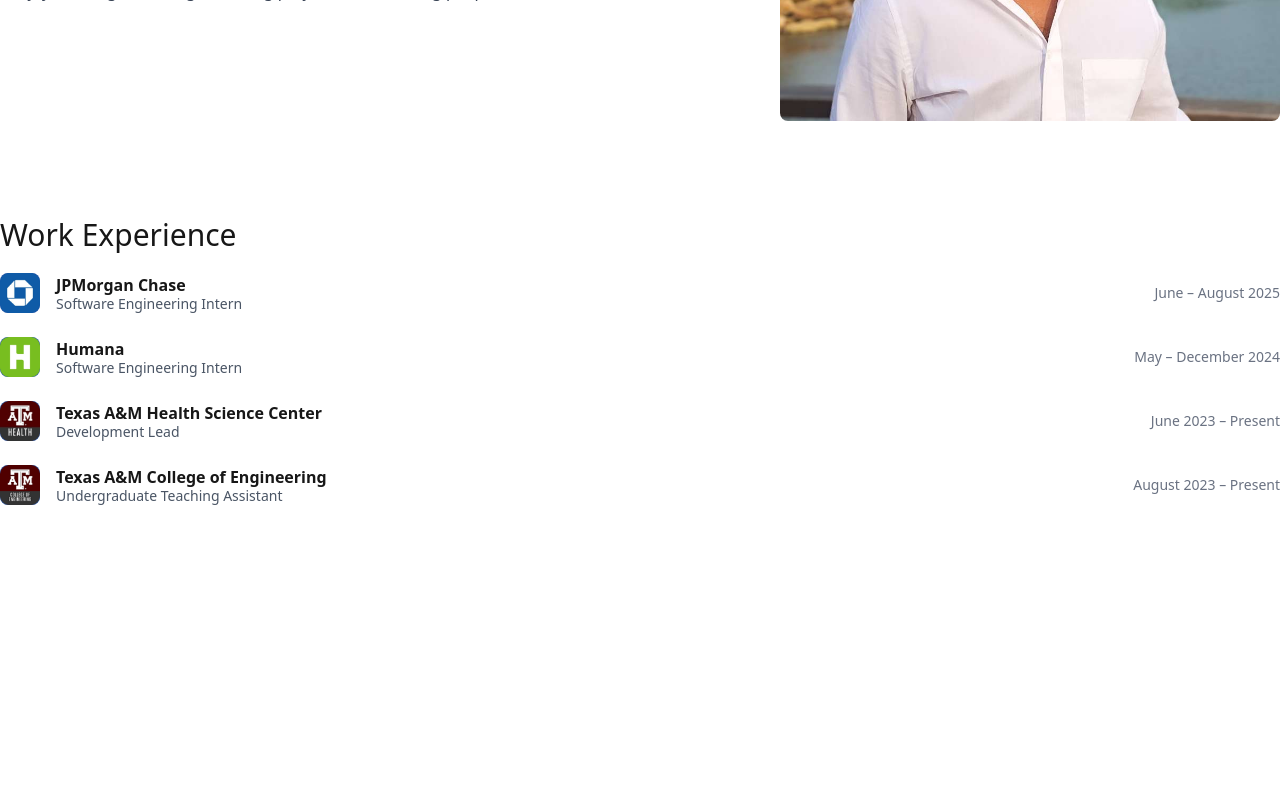
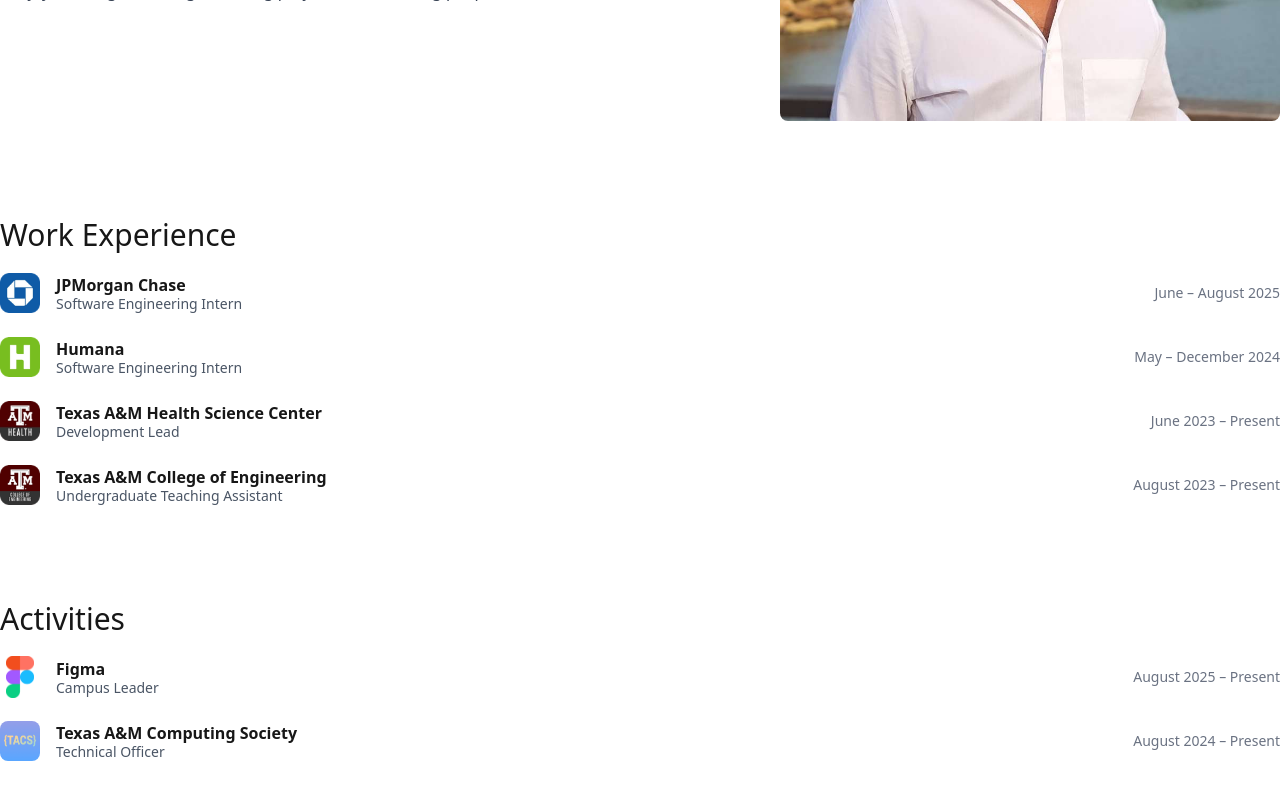
Before and after one commit to SumitNalavade/Portfolio, a Next.js app: page / in a window 1280 px wide. Shown: the part 528-1328 px from the top of the page. Before the commit the page ends 1081 px from the top, so only its background shows below. Built offline with nearby package versions, Linux system fonts and the light colour scheme.

Commit message:
Add activities section

```diff
--- a/src/app/page.tsx
+++ b/src/app/page.tsx
@@ -40,7 +40,7 @@
           <div className="flex items-center justify-between w-full">
             {/* Left side: logo + text */}
             <div className="flex items-center gap-4">
-              <div className="h-10 w-10 rounded-lg bg-[#2454A6] flex items-center justify-center">
+              <div className="h-10 w-10 rounded-lg flex items-center justify-center">
                 <Image
                   src="/jpmc_logo.png"
                   alt="JPMorgan Chase"
@@ -66,7 +66,7 @@
           <div className="flex items-center justify-between w-full">
             {/* Left side: logo + text */}
             <div className="flex items-center gap-4">
-              <div className="h-10 w-10 rounded-lg bg-[#2454A6] flex items-center justify-center">
+              <div className="h-10 w-10 rounded-lg flex items-center justify-center">
                 <Image
                   src="/humana_logo.png"
                   alt="Humana"
@@ -92,7 +92,7 @@
           <div className="flex items-center justify-between w-full">
             {/* Left side: logo + text */}
             <div className="flex items-center gap-4">
-              <div className="h-10 w-10 rounded-lg bg-[#2454A6] flex items-center justify-center">
+              <div className="h-10 w-10 rounded-lg flex items-center justify-center">
                 <Image
                   src="/hsc_logo.png"
                   alt="Texas A&M Health Science Center"
@@ -118,7 +118,7 @@
           <div className="flex items-center justify-between w-full">
             {/* Left side: logo + text */}
             <div className="flex items-center gap-4">
-              <div className="h-10 w-10 rounded-lg bg-[#2454A6] flex items-center justify-center">
+              <div className="h-10 w-10 rounded-lg flex items-center justify-center">
                 <Image
                   src="/coe_logo.png"
                   alt="Texas A&M College of Engineering"
@@ -142,6 +142,65 @@
           </div>
         </ul>
       </div>
+
+      <div className="space-y-5">
+        <p className="font-medium text-3xl">Activities</p>
+
+        <ul className="space-y-6">
+          <div className="flex items-center justify-between w-full">
+            {/* Left side: logo + text */}
+            <div className="flex items-center gap-4">
+              <div className="h-10 w-10 rounded-lg flex items-center justify-center">
+                <Image
+                  src="/figma_logo.png"
+                  alt="Figma"
+                  width={28}
+                  height={50}
+                />
+              </div>
+
+              <div>
+                <div className="font-semibold leading-tight">Figma</div>
+                <div className="text-sm text-gray-600 leading-tight">
+                  Campus Leader
+                </div>
+              </div>
+            </div>
+
+            {/* Right side: date */}
+            <div className="text-sm text-gray-500 whitespace-nowrap">
+              August 2025 – Present
+            </div>
+          </div>
+
+          <div className="flex items-center justify-between w-full">
+            {/* Left side: logo + text */}
+            <div className="flex items-center gap-4">
+              <div className="h-10 w-10 rounded-lg flex items-center justify-center">
+                <Image
+                  src="/tacs_logo.png"
+                  alt="Texas A&M Computing Soceity"
+                  className="rounded-lg"
+                  width={50}
+                  height={50}
+                />
+              </div>
+
+              <div>
+                <div className="font-semibold leading-tight">Texas A&M Computing Society</div>
+                <div className="text-sm text-gray-600 leading-tight">
+                  Technical Officer
+                </div>
+              </div>
+            </div>
+
+            {/* Right side: date */}
+            <div className="text-sm text-gray-500 whitespace-nowrap">
+              August 2024 – Present
+            </div>
+          </div>
+        </ul>
+      </div>
     </div>
   );
 }
```
Also changed, not shown: public/figma_logo.png (added), public/tacs_logo.png (added).
